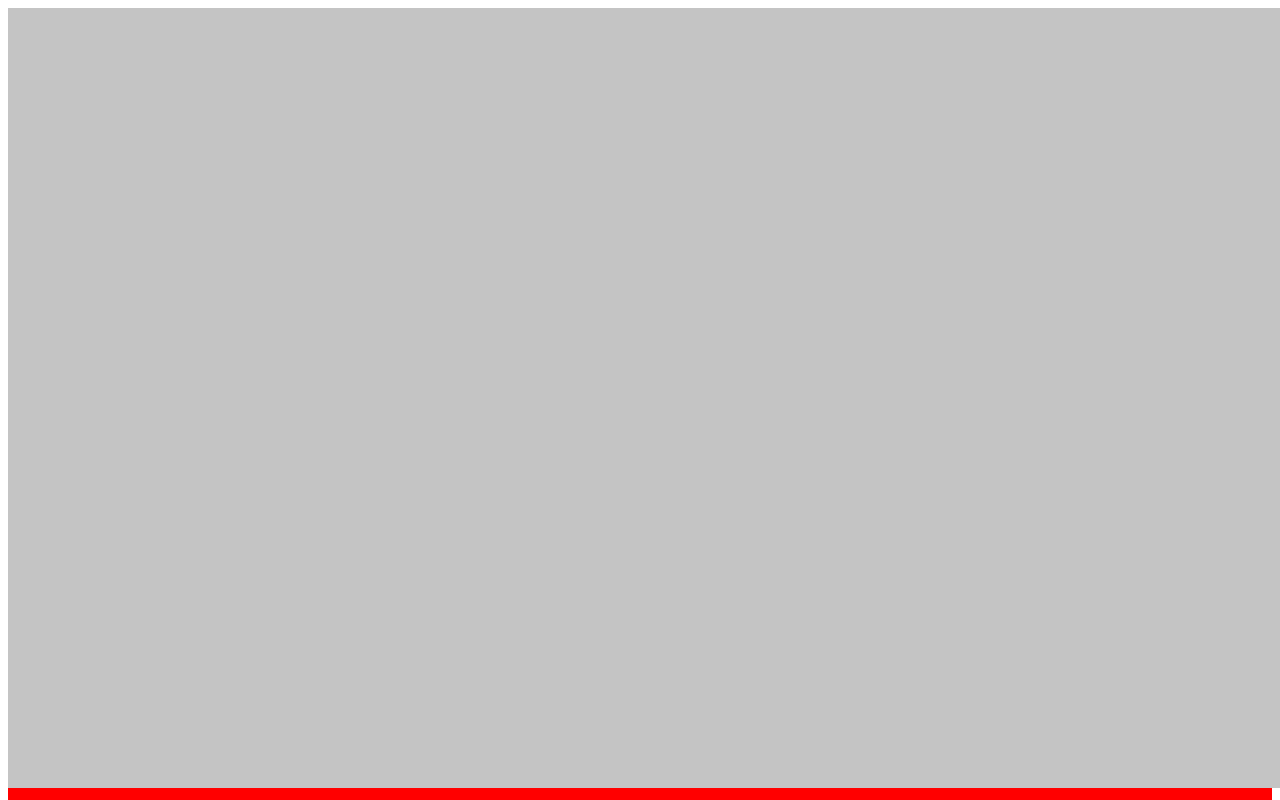
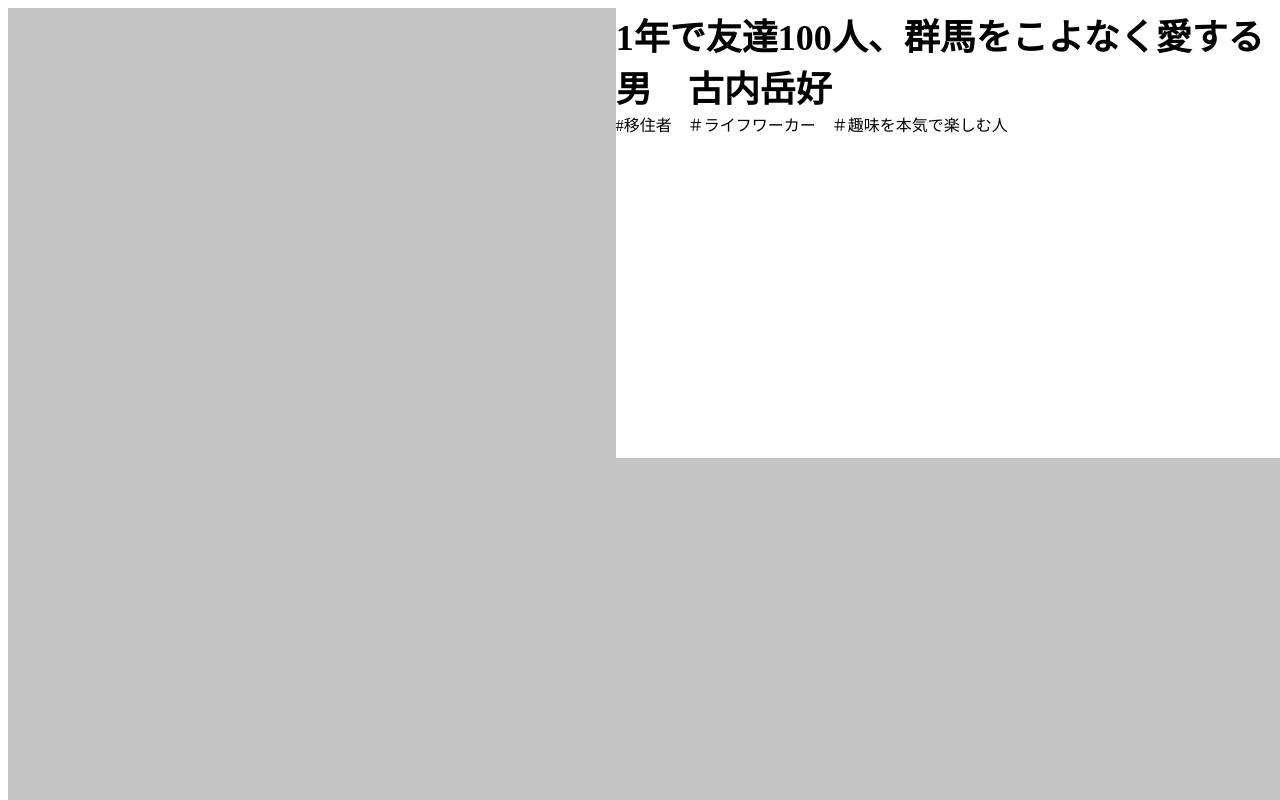
Before and after one commit to yohaku-gunma/otona-zukan, a Nuxt app: page / in a window 1280 px wide. Shown: the top 800 px of the page. Built offline with nearby package versions, Linux system fonts and the light colour scheme.

Commit message:
宿題提出

```diff
--- a/components/RecentPost.vue
+++ b/components/RecentPost.vue
@@ -1,6 +1,29 @@
 <template>
+
+<div class="flex-container">
+    <div class="flex-item1"></div>
+    <div class="flex-item2"><span class="main">1年で友達100人、群馬をこよなく愛する男&emsp;古内岳好</span>
+   <br> #移住者　＃ライフワーカー　＃趣味を本気で楽しむ人</div>
+</div>
+
+
+
 </template>
 
+
+
 <style scoped>
+.flex-container {
+  display: flex;
+  flex-flow: row nowrap;
+  justify-content: flex-start;
+  align-content: stretch;}
+.flex-item1{background-color:  #C4C4C4;
+  width: 800px;
+  height: 450px;
+  padding:0;}
 
+.flex-item2{}
+.main{font-weight:700;
+  font-size:36px;}
 </style>
```
Also changed, not shown: 1 other file (tests, documents, lock files or other folders).
